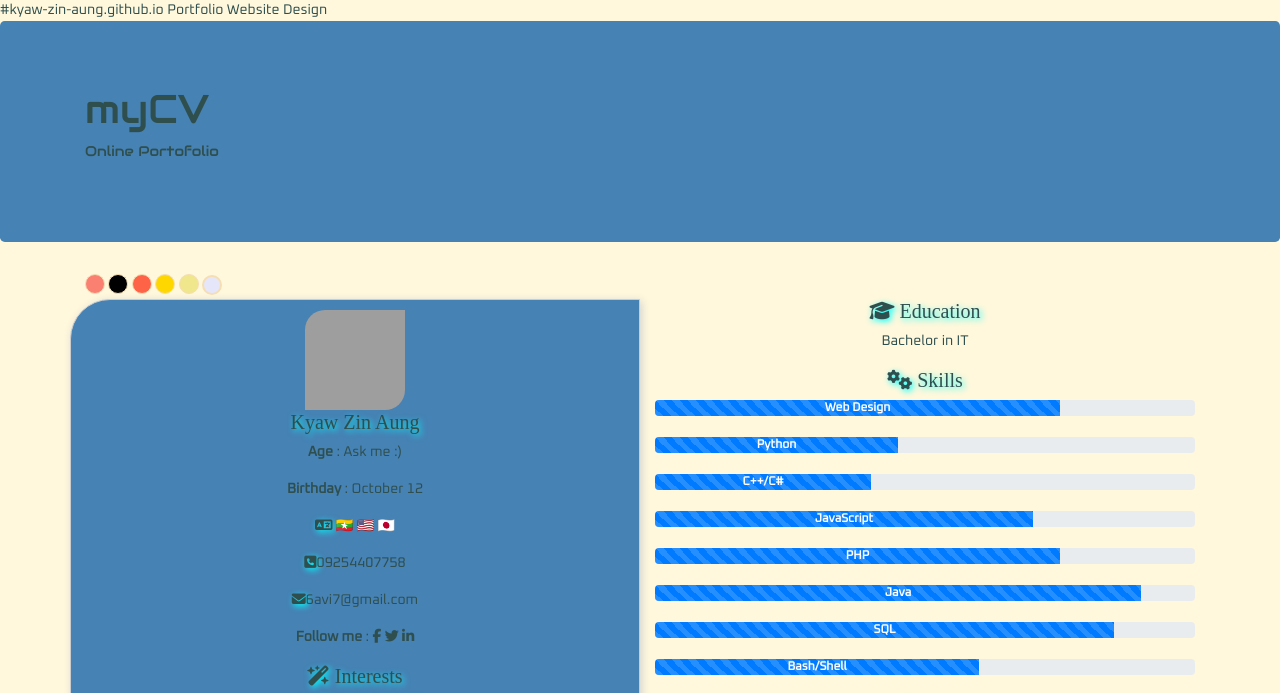
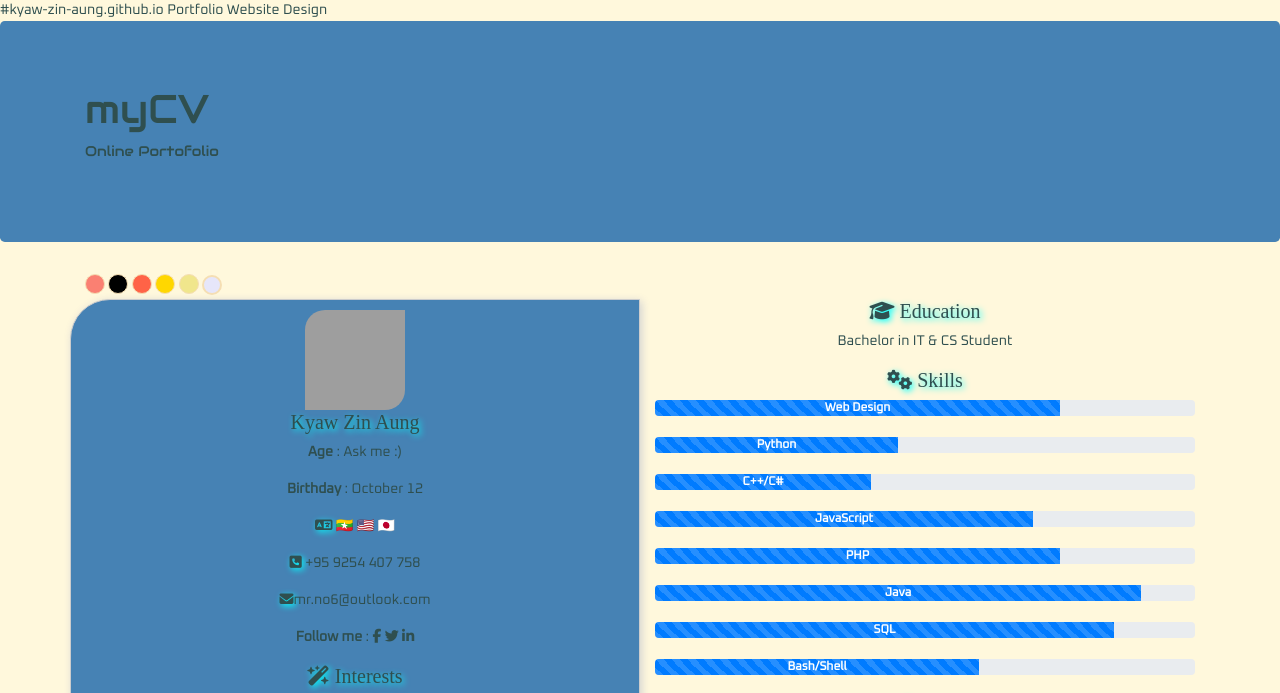
Before and after one commit to kyaw-zin-aung/k24.github.io, a plain HTML site: page index.html in a window 1280 px wide. Shown: the top 693 px of the page. Drawn offline with nearby package versions, Linux system fonts and the light colour scheme; grey boxes are pictures that could not be loaded; a web font is replaced by a local one.

Commit message:
Update index.html

```diff
--- a/index.html
+++ b/index.html
@@ -14,7 +14,11 @@ Portfolio Website Design
 
     <title>kyaw-zin-aung</title>
 
+    <meta name="description" content="An Amazing App is Waiting For You"/>
 
+    <meta name="keywords" content="App, seo, web positioning"/>
+
+    <meta name="author" content="Kyaw_Zin_Aung"/>
 
     <meta name="viewport" content="width=device-width, initial-scale=1,shrink-to-fit=no">
 
@@ -288,9 +292,9 @@ button{
 
                 <p><i class="fa fa-language"> </i> 🇲🇲 🇺🇸 🇯🇵</p>
 
-                <p><i class="fa fa-phone-square" aria-hidden="true"> </i><a href="tel:0925440775858">09254407758</a></i></p>
+                <p><i class="fa fa-phone-square" aria-hidden="true"> </i><a href="tel:+95 9254 407 758"> +95 9254 407 758</a></i></p>
 
-                <p><i class="fa fa-envelope"> </i><a href="mailto:6avi7@gmail.com">6avi7@gmail.com</a></p>
+                <p><i class="fa fa-envelope"> </i><a href="mailto:mr.no6@outlook.com">mr.no6@outlook.com</a></p>
 
                 <p>
 
@@ -334,7 +338,7 @@ button{
 
                     <h2><i class="fa fa-graduation-cap" aria-hidden="true"></i> Education</h2>
 
-                    <p>Bachelor in IT</p>
+                    <p>Bachelor in IT & CS Student</p>
 
                     <h2><i class="fa fa-cogs"></i> Skills</h2>
 
```
